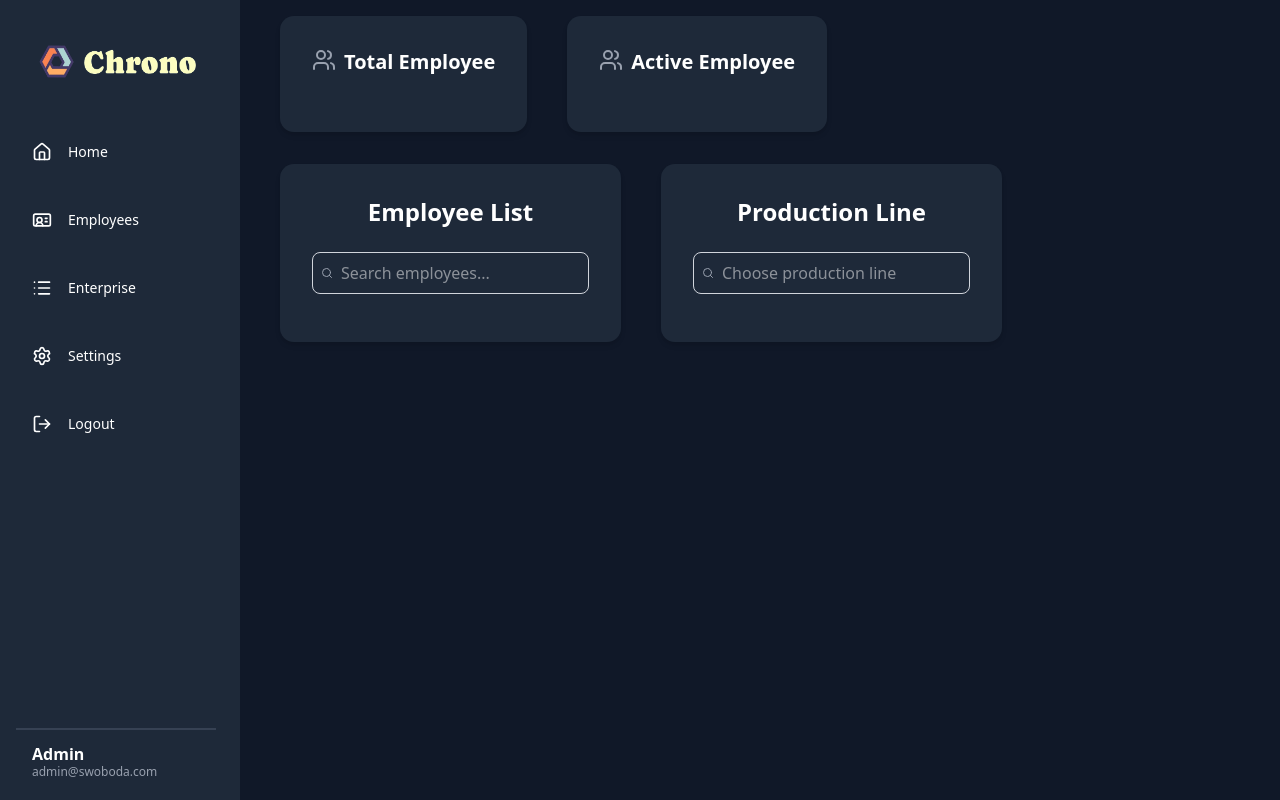
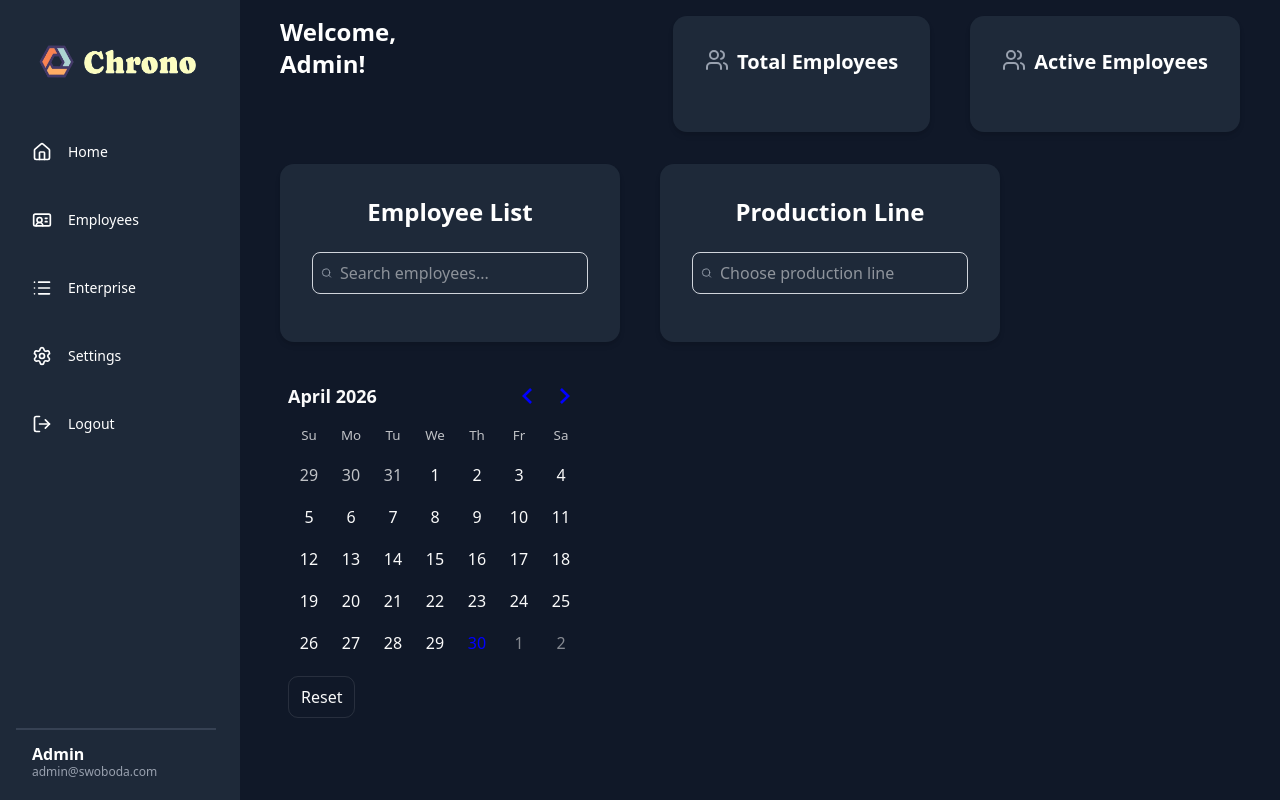
Before and after one commit to Iannyman/chrono, a Next.js app: page /employees in a window 1280 px wide. Built offline with nearby package versions, Linux system fonts and the light colour scheme.

Commit message:
implemented employee page

```diff
--- a/app/employees/page.tsx
+++ b/app/employees/page.tsx
@@ -1,16 +1,23 @@
 import { Search, UsersIcon } from "lucide-react";
+import Calendar from "@/components/ui/calendar";
 
 const EmployeesPage = () => {
   return (
 
     <div className="flex flex-col min-h-screen items-start bg-gray-900 w-full">
+      <div className="flex flex-row justify-between w-full">
+
+        <h1 className=" flex text-2xl font-bold mb-6 text-white mx-10 mt-4 justify-start">
+          Welcome, Admin!
+        </h1>
+
 
         {/* info cards */}
-        <div className="flex flex-row">
-          <div className="flex mx-10 my-4 bg-gray-800 rounded-xl shadow-md p-8">
+        <div className="flex flex-row justify-end w-full mx-10">
+          <div className="flex mx-10 my-4 bg-gray-800 rounded-xl shadow-md p-8  ">
             <UsersIcon className="h-6 w-6 mr-2 text-gray-400" />
             <h1 className="text-center text-xl font-bold mb-6 text-white">
-              Total Employee
+              Total Employees
             </h1>
 
             {/* <div className="flex items-center border border-gray-300 rounded-md p-2 my-4"></div> */}
@@ -19,14 +26,15 @@ const EmployeesPage = () => {
           <div className="flex my-4 bg-gray-800 rounded-xl shadow-md p-8">
             <UsersIcon className="h-6 w-6 mr-2 text-gray-400" />
             <h1 className="text-center text-xl font-bold mb-6 text-white">
-              Active Employee
+              Active Employees
             </h1>
+          </div>
         </div>
       </div>
 
       {/* search employee */}
       <div className="flex flex-row">
-          <div className="mx-10 my-4 bg-gray-800 rounded-xl shadow-md p-8">
+        <div className="mx-10 my-4 bg-gray-800 rounded-xl shadow-md p-8 w-85">
           <h1 className="text-center text-2xl font-bold mb-6 text-white">
             Employee List
           </h1>
@@ -41,21 +49,37 @@ const EmployeesPage = () => {
           </div>
         </div>
 
-          <div className=" my-4 bg-gray-800 rounded-xl shadow-md p-8">
+        <div className=" my-4 bg-gray-800 rounded-xl shadow-md p-8 w-85">
           <h1 className="text-center text-2xl font-bold mb-6 text-white">
             Production Line
           </h1>
 
-            <div className="flex items-center border border-gray-300 rounded-md p-2 my-4">
-              <Search className="h-5 w-3 text-gray-400" />
+
+          <div className="flex items-center border border-gray-300 rounded-md p-2 my-4 bg-gray-800">
+            <Search className="h-5 w-5 text-gray-400" />
             <input
               type="text"
+              list="production-lines"
               placeholder="Choose production line"
-                className="flex-1 outline-none border-none px-2"
+              className="flex-1 outline-none border-none px-2 bg-transparent text-white"
             />
+
+            <datalist id="production-lines">
+              <option value="Linia A" />
+              <option value="Linia B" />
+              <option value="Linia C" />
+              <option value="Linia D" />
+              <option value="Linia E" />
+            </datalist>
+          </div>
+
         </div>
       </div>
+
+      <div className="flex mx-8">
+        <Calendar />
       </div>
+
     </div>
 
   );
--- a/components/sidebar.tsx
+++ b/components/sidebar.tsx
@@ -7,9 +7,9 @@ import Link from 'next/link';
 
 const menuItems = [
     { name: 'Home', icon: House, variant: "ghost", href: '/' },
-    { name: 'Employees', icon: IdCard, variant: "ghost", href: '/employees/page.tsx' },
-    { name: 'Enterprise', icon: List, variant: "ghost", href: '/enterprise/page.tsx' },
-    { name: 'Settings', icon: Settings, variant: "ghost", href: '/settings/page.tsx' },
+    { name: 'Employees', icon: IdCard, variant: "ghost", href: '/employees' },
+    { name: 'Enterprise', icon: List, variant: "ghost", href: '/enterprise' },
+    { name: 'Settings', icon: Settings, variant: "ghost", href: '/settings' },
     { name: 'Logout', icon: LogOut, variant: "destructive", href: '/login' },
 ] as const
 
--- /dev/null
+++ b/components/ui/calendar.tsx
@@ -0,0 +1,47 @@
+"use client";
+
+import { useState } from "react";
+import { subMonths } from "date-fns";
+import { type DateRange, DayPicker } from "react-day-picker";
+import "react-day-picker/dist/style.css";
+
+export default function Calendar() {
+    const today = new Date();
+    const sixMonthsAgo = subMonths(today, 6);
+
+    const [range, setRange] = useState<DateRange | undefined>();
+
+    return (
+        <div className="p-4 rounded-2xl w-fit">
+            <DayPicker
+                mode="range"
+                selected={range}
+                onSelect={setRange}
+                defaultMonth={today}
+                disabled={{
+                    before: sixMonthsAgo,
+                    after: today,
+                }}
+                excludeDisabled
+                showOutsideDays
+                classNames={{
+                    day_selected: " hover:bg-[#fbfdc1] hover:text-gray-900",
+                    day: "w-10 h-10 items-center justify-center rounded-xl hover:bg-[#fbfdc1] hover:text-gray-900",
+                    day_disabled: "text-gray-400 opacity-50 cursor-not-allowed",
+                    range_middle: "bg-[#fbfdc1] text-gray-900",
+                    range_start: "bg-[#fbfdc1] text-gray-900 rounded-l-xl",
+                    range_end: "bg-[#fbfdc1] text-gray-900 rounded-r-xl",
+                    day_today: "font-semibold",
+                }}
+            />
+
+            <button
+                type="button"
+                onClick={() => setRange(undefined)}
+                className="mt-3 rounded-lg border px-3 py-2"
+            >
+                Reset
+            </button>
+        </div>
+    );
+}
```
Also changed, not shown: app/globals.css (line endings or trailing spaces). Lines whose indentation alone changed are shown as unchanged.
